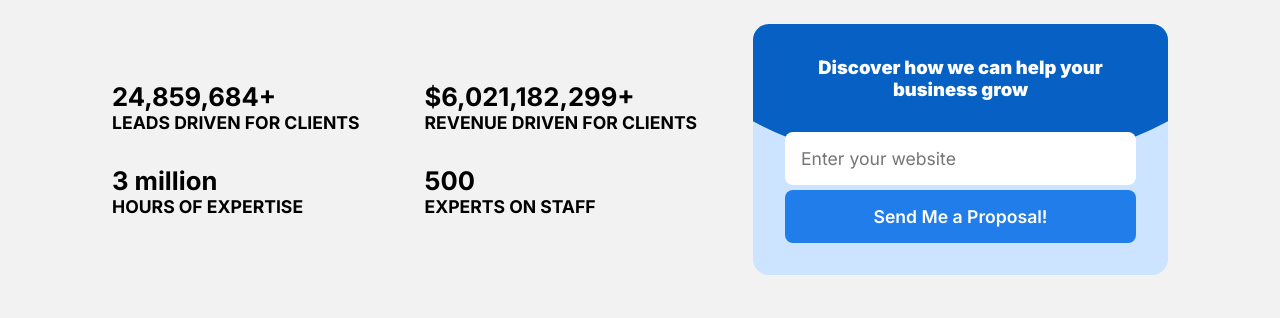
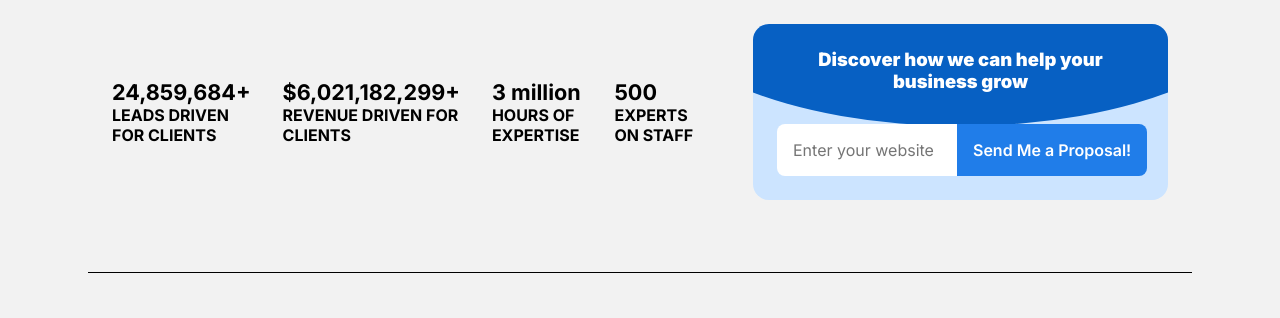
Before and after one commit to Samuel-Gom/componentes, a plain HTML site: page section-footer/index.html in a window 1280 px wide. Shown: the top 318 px of the page. Drawn offline with Linux system fonts and the light colour scheme.

Commit message:
styles for media query to 1200px or more

```diff
--- a/section-footer/css/styles.css
+++ b/section-footer/css/styles.css
@@ -456,12 +456,12 @@
   }
 
   .footer-top__stats-value {
-    font-size: 1.6rem;
+    font-size: 1.5rem;
     text-align: left;
   }
 
   .footer-top__stats-description {
-    font-size: 1.1rem;
+    font-size: 1rem;
     text-align: left;
   }
 
@@ -519,3 +519,38 @@
     margin-top: 2rem;
   }
 }
+
+@media (width >= 1200px) {
+  .footer-top__stats-wrapper {
+    grid-template-columns: repeat(4, 1fr);
+  }
+
+  .footer-top__stats-text {
+    align-items: flex-start;
+  }
+
+  .footer-top__stats-value {
+    font-size: 1.35rem;
+  }
+
+  .footer-top__form {
+    padding: 1.5rem;
+  }
+
+  .footer-top__group-inputs {
+    flex-direction: row;
+    gap: 0;
+    margin-inline: auto;
+  }
+
+  .footer-top__input {
+    width: 180px;
+    font-size: 1rem;
+    border-radius: .5rem 0 0 .5rem;
+  }
+
+  .footer-top__input--submit {
+    width: max-content;
+    border-radius: 0 .5rem .5rem 0;
+  }
+}
```
